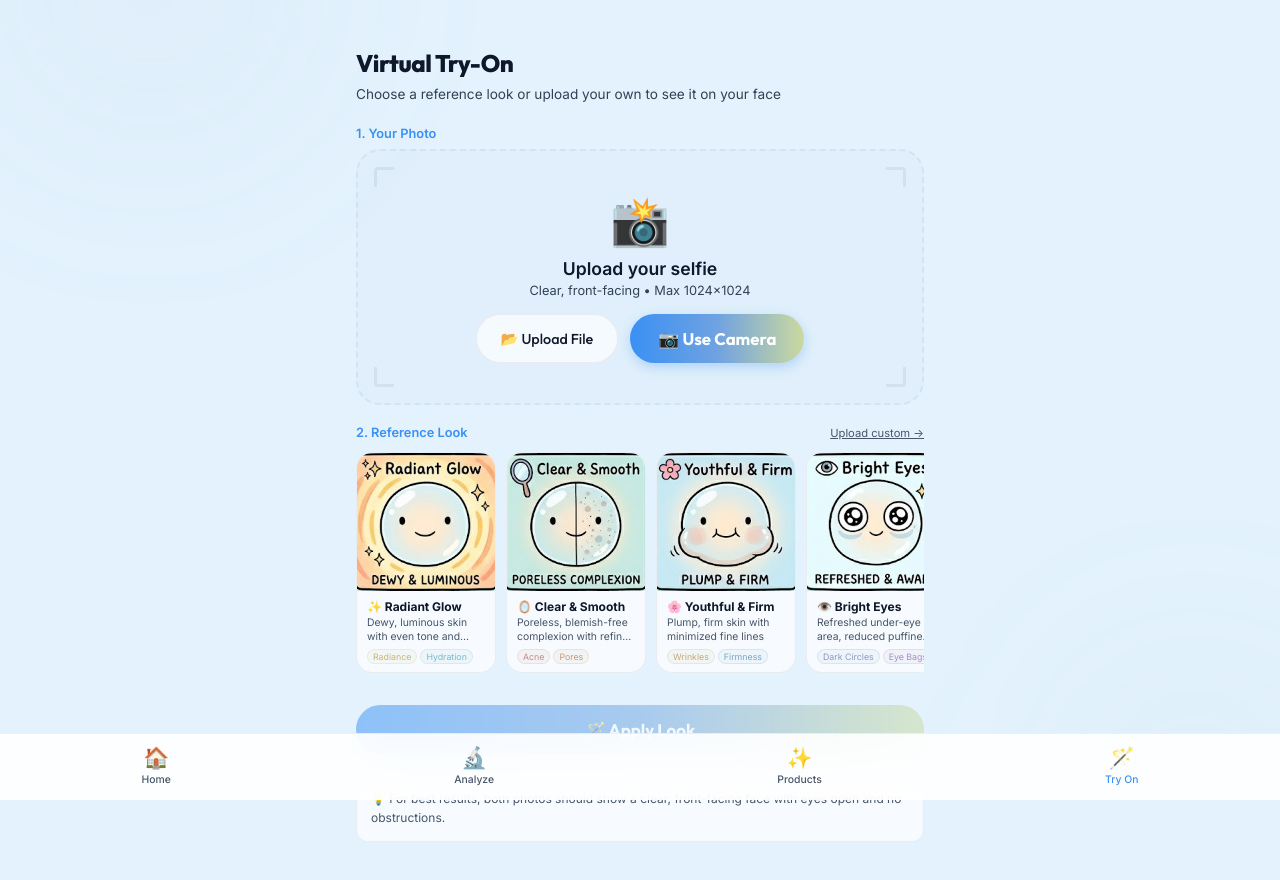
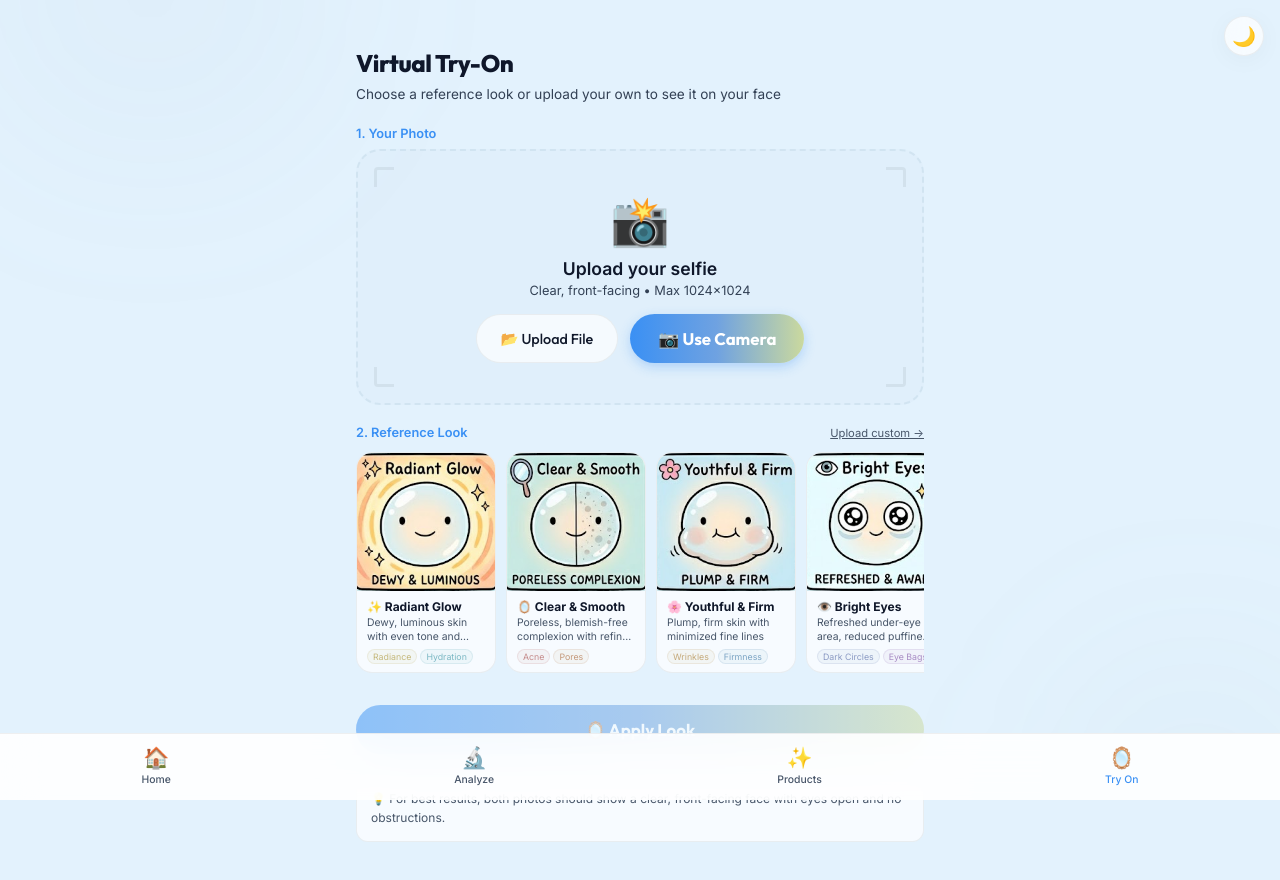
Before and after one commit to jmoncayo-pursuit/Skin-Lab-Rx, a Next.js app: page / in a window 1280 px wide. Both pictures are taken after a click on the button 640 px from the left and 529 px from the top of the page. Shown: the top 880 px of the page. Built offline with nearby package versions, Linux system fonts and the light colour scheme.

Commit message:
feat: add global theme toggle for dark/light mode accessibility and update Try On icon

```diff
--- a/src/app/globals.css
+++ b/src/app/globals.css
@@ -40,6 +40,12 @@
   --shadow-card: 0 4px 24px rgba(0, 0, 0, 0.04);
   --shadow-elevated: 0 8px 40px rgba(0, 0, 0, 0.08);
 
+  /* Theme specific components */
+  --bg-nav: rgba(255, 255, 255, 0.9);
+  --track-color: rgba(0, 0, 0, 0.06);
+  --skeleton-highlight: rgba(0, 0, 0, 0.04);
+  --handle-color: rgba(0, 0, 0, 0.2);
+
   /* Sizing */
   --radius-sm: 8px;
   --radius-md: 12px;
@@ -50,6 +56,31 @@
   /* Transitions */
   --ease-spring: cubic-bezier(0.34, 1.56, 0.64, 1);
   --ease-smooth: cubic-bezier(0.4, 0, 0.2, 1);
+}
+
+[data-theme='dark'] {
+  --bg-primary: #1A1D21;
+  --bg-secondary: #22262B;
+  --bg-card: rgba(255, 255, 255, 0.04);
+  --bg-card-hover: rgba(255, 255, 255, 0.07);
+  --bg-glass: rgba(255, 255, 255, 0.05);
+
+  --text-primary: #E0E4E8;
+  --text-secondary: #9BA4AE;
+  --text-muted: #6B7380;
+  --text-accent: #9BB8CC;
+
+  --border-subtle: rgba(255, 255, 255, 0.07);
+  --border-accent: rgba(155, 184, 204, 0.25);
+
+  --shadow-glow: 0 0 40px rgba(139, 164, 184, 0.08);
+  --shadow-card: 0 4px 24px rgba(0, 0, 0, 0.3);
+  --shadow-elevated: 0 8px 40px rgba(0, 0, 0, 0.4);
+
+  --bg-nav: rgba(26, 29, 33, 0.9);
+  --track-color: rgba(255, 255, 255, 0.06);
+  --skeleton-highlight: rgba(255, 255, 255, 0.08);
+  --handle-color: rgba(255, 255, 255, 0.2);
 }
 
 * {
@@ -203,7 +234,7 @@ h1, h2, h3, h4, h5, h6 {
 }
 
 .score-ring .track {
-  stroke: rgba(0, 0, 0, 0.06);
+  stroke: var(--track-color);
   fill: none;
 }
 
@@ -244,7 +275,7 @@ h1, h2, h3, h4, h5, h6 {
 }
 
 .skeleton {
-  background: linear-gradient(90deg, var(--bg-glass) 25%, rgba(0,0,0,0.04) 50%, var(--bg-glass) 75%);
+  background: linear-gradient(90deg, var(--bg-glass) 25%, var(--skeleton-highlight) 50%, var(--bg-glass) 75%);
   background-size: 200% 100%;
   animation: shimmer 1.5s infinite;
   border-radius: var(--radius-md);
@@ -502,7 +533,7 @@ h1, h2, h3, h4, h5, h6 {
   justify-content: space-around;
   align-items: center;
   padding: 8px 0 calc(8px + env(safe-area-inset-bottom));
-  background: rgba(255, 255, 255, 0.9);
+  background: var(--bg-nav);
   backdrop-filter: blur(20px);
   -webkit-backdrop-filter: blur(20px);
   border-top: 1px solid var(--border-subtle);
@@ -551,7 +582,7 @@ h1, h2, h3, h4, h5, h6 {
 /* ========== Progress Bar ========== */
 .progress-bar {
   height: 6px;
-  background: rgba(0, 0, 0, 0.06);
+  background: var(--track-color);
   border-radius: 3px;
   overflow: hidden;
 }
@@ -607,7 +638,7 @@ h1, h2, h3, h4, h5, h6 {
   content: '';
   width: 40px;
   height: 4px;
-  background: rgba(0, 0, 0, 0.2);
+  background: var(--handle-color);
   border-radius: 2px;
 }
 
--- a/src/app/layout.tsx
+++ b/src/app/layout.tsx
@@ -1,5 +1,6 @@
 import type { Metadata, Viewport } from "next";
 import "./globals.css";
+import ThemeToggle from "@/components/ThemeToggle";
 
 export const metadata: Metadata = {
   title: "Skin Lab Rx — AI Skin Analysis & Product Recommender",
@@ -24,6 +25,7 @@ export default function RootLayout({
   return (
     <html lang="en" suppressHydrationWarning>
       <body>
+        <ThemeToggle />
         <div className="ambient-bg" aria-hidden="true" />
         {children}
       </body>
--- a/src/components/BottomNav.tsx
+++ b/src/components/BottomNav.tsx
@@ -9,7 +9,7 @@ const tabs = [
   { id: 'home', icon: '🏠', label: 'Home' },
   { id: 'analyze', icon: '🔬', label: 'Analyze' },
   { id: 'products', icon: '✨', label: 'Products' },
-  { id: 'tryon', icon: '🪄', label: 'Try On' },
+  { id: 'tryon', icon: '🪞', label: 'Try On' },
 ];
 
 export default function BottomNav({ active, onNavigate }: BottomNavProps) {
--- a/src/components/ProductCard.tsx
+++ b/src/components/ProductCard.tsx
@@ -65,7 +65,7 @@ export default function ProductCard({ product, scores, onTryOn }: ProductCardPro
           title="Virtual Try-On"
           style={{ alignSelf: 'center' }}
         >
-          🪄
+          🪞
         </button>
       )}
     </div>
--- /dev/null
+++ b/src/components/ThemeToggle.tsx
@@ -0,0 +1,61 @@
+"use client";
+
+import { useEffect, useState } from "react";
+
+export default function ThemeToggle() {
+  const [isDark, setIsDark] = useState(false);
+
+  useEffect(() => {
+    // Check local storage or system preference
+    const storedTheme = localStorage.getItem("theme");
+    if (storedTheme === "dark") {
+      setIsDark(true);
+      document.documentElement.setAttribute("data-theme", "dark");
+    } else if (!storedTheme && window.matchMedia("(prefers-color-scheme: dark)").matches) {
+      // Optional: uncomment if you want to default to system dark mode
+      // setIsDark(true);
+      // document.documentElement.setAttribute("data-theme", "dark");
+    }
+  }, []);
+
+  const toggleTheme = () => {
+    const newTheme = !isDark;
+    setIsDark(newTheme);
+
+    if (newTheme) {
+      document.documentElement.setAttribute("data-theme", "dark");
+      localStorage.setItem("theme", "dark");
+    } else {
+      document.documentElement.setAttribute("data-theme", "light");
+      localStorage.setItem("theme", "light");
+    }
+  };
+
+  return (
+    <button
+      onClick={toggleTheme}
+      style={{
+        position: 'fixed',
+        top: '16px',
+        right: '16px',
+        zIndex: 9999,
+        width: '40px',
+        height: '40px',
+        borderRadius: '50%',
+        background: 'var(--bg-glass)',
+        backdropFilter: 'blur(10px)',
+        border: '1px solid var(--border-subtle)',
+        display: 'flex',
+        alignItems: 'center',
+        justifyContent: 'center',
+        cursor: 'pointer',
+        fontSize: '1.2rem',
+        boxShadow: 'var(--shadow-card)',
+        transition: 'all 0.3s ease'
+      }}
+      aria-label="Toggle theme"
+    >
+      {isDark ? '☀️' : '🌙'}
+    </button>
+  );
+}
--- a/src/views/TryOnView.tsx
+++ b/src/views/TryOnView.tsx
@@ -491,7 +491,7 @@ export default function TryOnView({ state, updateState, onNavigate }: TryOnViewP
         disabled={!targetFile || (!selectedLook && !refFile)}
         onClick={handleTryOn}
       >
-        {product ? '✨ Try On Glow-Up' : '🪄 Apply Look'}
+        {product ? '✨ Try On Glow-Up' : '🪞 Apply Look'}
       </button>
 
       <div style={{
```
